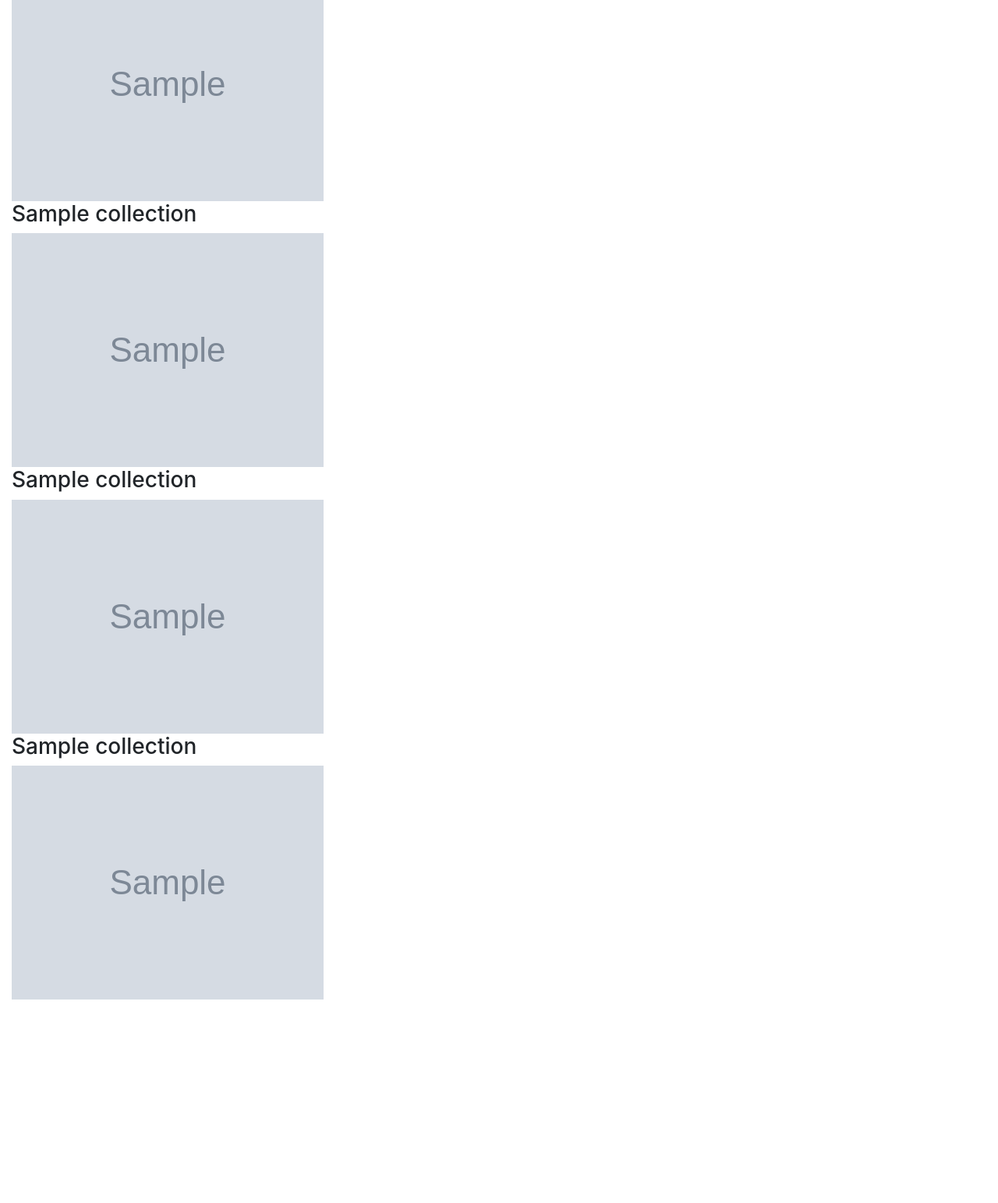
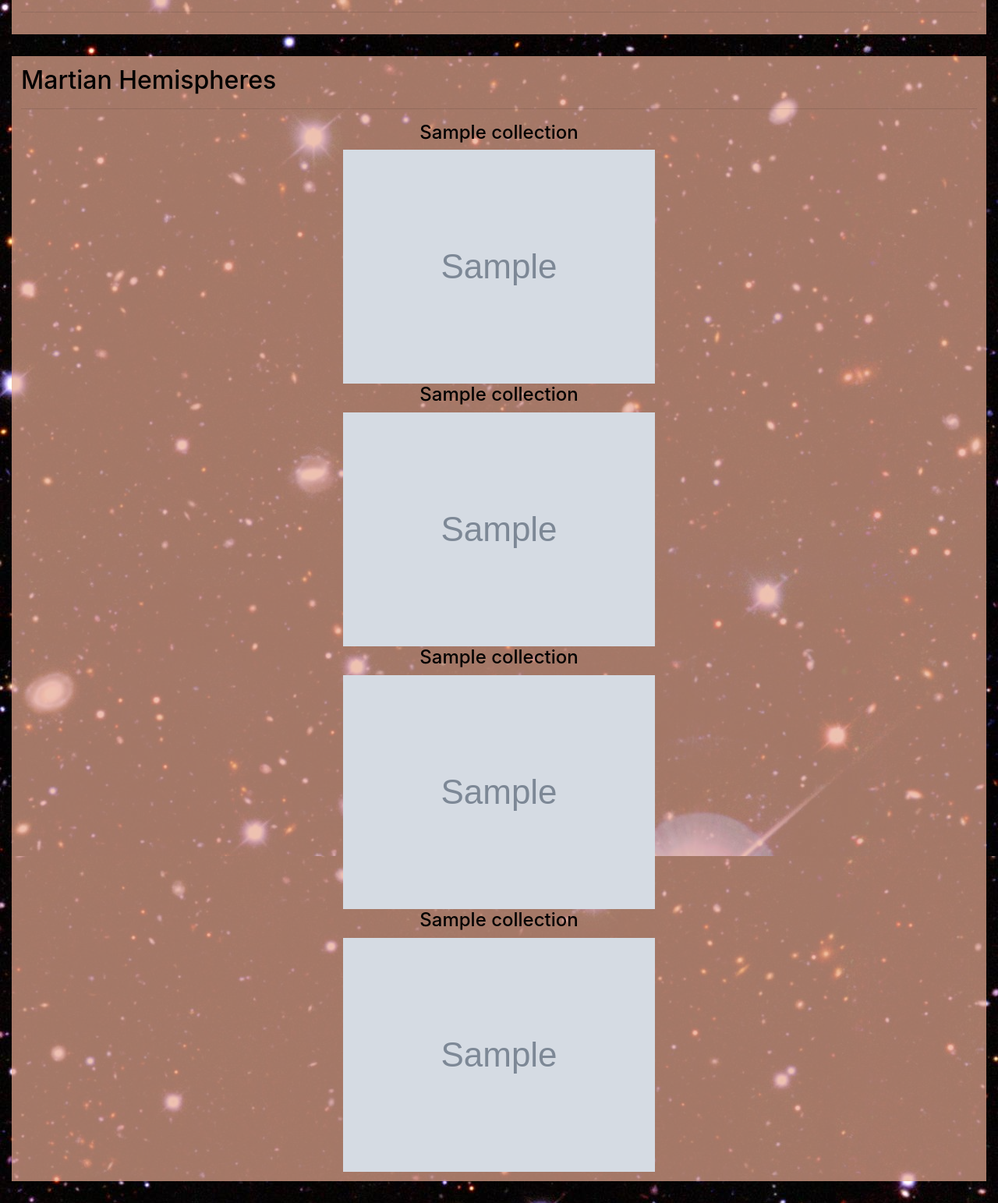
Before and after one commit to morrowzl/HW_12_WEB_SCRAPING, a Flask app: page / in a window 1280 px wide. Shown: the part 1152-2695 px from the top of the page at 78% size. Before the commit the page ends 2434 px from the top, so only its background shows below. Run offline with Flask 2, Linux system fonts and the light colour scheme; grey boxes marked "Sample" are stand-in pictures; a database or web service that is not in the repository returns one stand-in record (values such as "Sample title"); some libraries are stand-ins or nearby versions.

Commit message:
checkpoint, just need to display hemi_img items 2x2

```diff
--- a/Mission_to_Mars/static/css/style.css
+++ b/Mission_to_Mars/static/css/style.css
@@ -1,3 +1,63 @@
-h1 {
-    color: blue;
+body {
+    background-image: url("starfield-27.jpg");
+    color: black;
 }
+
+br {
+    margin-bottom: 9px;
+}
+.btn.btn-danger.btn-lg.text-white {
+    border-color: black;
+}
+
+.img {
+    max-width: 1600px;
+    max-height: 900px
+}
+
+.img.hemi_img {
+    max-width: 400px;
+    max-height: auto;
+    text-align: center;
+    vertical-align: middle
+}
+
+.img_tray {
+    text-align: center;
+    vertical-align: middle
+}
+
+.jumbotron.jumbotron-fluid.text-center {
+    background-color: #e7a991b4;
+}
+
+.jumbotron_h1 {
+    color: black ;
+    font-size: 72px;
+    font-weight: bold;
+}
+
+.jumbotron_lead {
+    font-size: 24px;
+}
+
+.section_first {
+    background-color: #e7a991b4;
+    margin-bottom: 28px;
+    margin-top: 28px;
+    padding: 12px
+}
+
+.section_second {
+    background-color: #e7a991b4;
+    margin-bottom: 28px;
+    margin-top: 28px;
+    padding: 12px
+}
+
+.section_third {
+    background-color: #e7a991b4;
+    margin-bottom: 28px;
+    margin-top: 28px;
+    padding: 12px
+}
--- a/Mission_to_Mars/templates/index.html
+++ b/Mission_to_Mars/templates/index.html
@@ -12,19 +12,31 @@
 </head>
 <body>
   <div class="container-fluid">
-    <div class="jumbotron text-center">
-      <h1>Mission to Mars</h1>
-      <p>Blast off to collect news, info, and images of Earth's red sister</p>
-      <p><a class="btn btn-primary btn-lg" href="/scrape" role="button">Launch</a></p>
+    <div class="header_jumbotron">
+      <div class="jumbotron jumbotron-fluid text-center">
+        <h1 class="jumbotron_h1">Mission to Mars</h1>
+        <hr class="jumbotron_hr">
+        <p class="jumbotron_lead">Blast off to collect news, info, and images of Earth's red sister</p>
+        <p><a class="btn btn-danger btn-lg text-white" href="/scrape" role="button" aria-pressed="true">Launch</a></p>
       </div>
-    <img src="{{ mars.high_res_url }}" alt="Featured Mars Image" class="thumbnail" title="Featured Mars Image">
-    <h2>The weather on Mars is:</h2>
-    <h2>{{ mars.latest_news_title }}</h2>
-    <h2>{{ mars.mars_weather }}</h2>
-    <h2>Mars Facts Table</h2>
+    </div>
+      <div class="section_first">
+        <div class="row">
+          <div class="col-md-8">
+            <h2>Latest Martian News</h2>
+            <hr>
+            <h5>{{ mars.latest_news_title }}</h5>
+            <p>{{ mars.news_tease }}</p>
+            <hr>
+            <h5>The weather on Mars is:</h5>
+            <p>{{ mars.mars_weather }}</p>
+            <br>
+          </div>
+          <div class="col-md-4">
+            <h2>Planet Information</h2>
+            <hr>
             <div class="fact_table_div">
-      <!-- <iframe class="fact_table_iframe" src="table.html" alt="table test" title="table test"></iframe> -->
-      <table border="1" class="dataframe">
+              <table class="dataframe">
                 <tbody>
                   <tr>
                     <td>Equatorial Diameter:</td>
@@ -65,15 +77,44 @@
                 </tbody>
               </table>
             </div>
-	  <h2>Mars Hemispheres</h2>
-    <h3>{{ mars.valles_title }}</h3>
-    <img src="{{ mars.valles_img_url }}" alt="{{ mars.valles_title }}" class="thumbnail" title="Image of {{ mars.valles_title }}">
-    <h3>{{ mars.cerberus_title }}</h3>
-    <img src="{{ mars.cerberus_img_url }}" alt="{{ mars.cerberus_title }}" class="thumbnail" title="Image of {{ mars.cerberus_title }}">
-    <h3>{{ mars.schia_title }}</h3>
-    <img src="{{ mars.schia_img_url }}" alt="{{ mars.schia_title }}" class="thumbnail" title="Image of {{ mars.schia_title }}">
-    <h3>{{ mars.syrt_title }}</h3>
-    <img src="{{ mars.syrt_img_url }}" alt="{{ mars.syrt_title }}" class="thumbnail" title="Image of {{ mars.syrt_title }}">
+          </div>
+        </div>
+        <hr>
+      </div>
+      <div class="section_second">
+        <div class="row">
+          <div class="col-md-12">
+            <h2>Featured Mars Image</h2>
+            <hr>
+            <img class="img feat_img" src="{{ mars.high_res_url }}" alt="Featured Mars Image" title="Featured Mars Image">
+            <hr>
+          </div>
+        </div>
+      </div>
+      <div class="section_third">
+        <div class="row">
+          <div class="col-md-12">
+            <h2>Martian Hemispheres</h2>
+            <hr>
+            <div class="img_tray">
+            <h4>{{ mars.valles_title }}</h4>
+            <img class="img hemi_img" src="{{ mars.valles_img_url }}" alt="{{ mars.valles_title }}" title="Image of {{ mars.valles_title }}">
+            <br>
+            <h4>{{ mars.cerberus_title }}</h4>
+            <img class="img hemi_img" src="{{ mars.cerberus_img_url }}" alt="{{ mars.cerberus_title }}" title="Image of {{ mars.cerberus_title }}">
+            <br>
+            <h4>{{ mars.schia_title }}</h4>
+            <img class="img hemi_img" src="{{ mars.schia_img_url }}" alt="{{ mars.schia_title }}" title="Image of {{ mars.schia_title }}">
+            <br>
+            <h4>{{ mars.syrt_title }}</h4>
+            <img class="img hemi_img" src="{{ mars.syrt_img_url }}" alt="{{ mars.syrt_title }}" title="Image of {{ mars.syrt_title }}">
+            <br>
+            </div>
+          </div>
+        </div>
+      </div>
+
+
   </div>
   <script src="https://code.jquery.com/jquery-3.4.1.slim.min.js" integrity="sha384-J6qa4849blE2+poT4WnyKhv5vZF5SrPo0iEjwBvKU7imGFAV0wwj1yYfoRSJoZ+n" crossorigin="anonymous"></script>
   <script src="https://cdn.jsdelivr.net/npm/popper.js@1.16.0/dist/umd/popper.min.js" integrity="sha384-Q6E9RHvbIyZFJoft+2mJbHaEWldlvI9IOYy5n3zV9zzTtmI3UksdQRVvoxMfooAo" crossorigin="anonymous"></script>
```
Also changed, not shown: Mission_to_Mars/static/css/starfield-27.jpg (added). Lines whose indentation alone changed are shown as unchanged.
